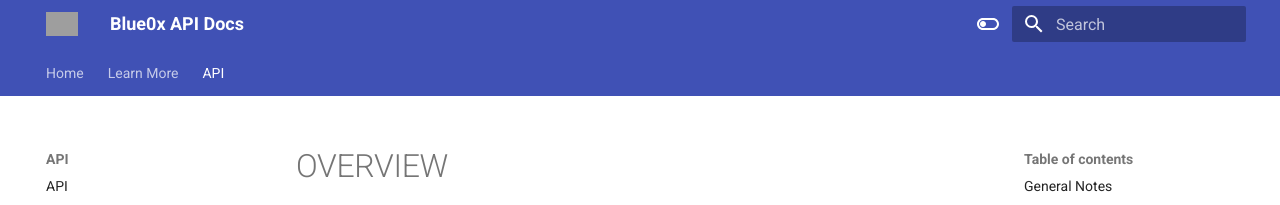
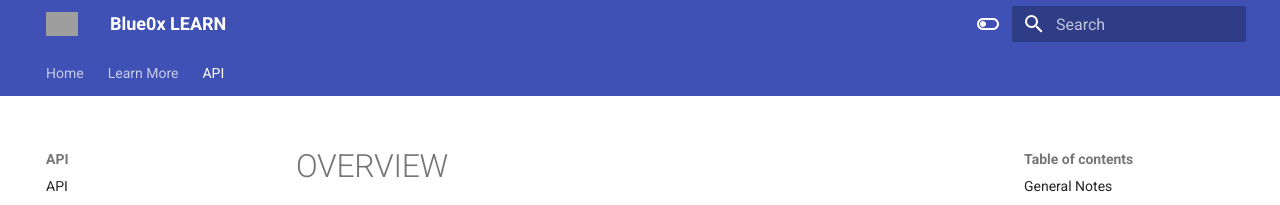
Before and after one commit to theBlue0x/docs, an MkDocs documentation site: the page built from docs/general.md, in a window 1280 px wide. Shown: the top 205 px of the page. Built offline with MkDocs 1.6.1 and Material for MkDocs 9.7.7, drawn with Linux system fonts in a browser that asks for light colours; grey boxes are pictures that could not be loaded.

Commit message:
Update mkdocs.yml

```diff
--- a/mkdocs.yml
+++ b/mkdocs.yml
@@ -1,5 +1,5 @@
-site_name: Blue0x API Docs
-site_description: 'Blue0x API Documentation'
+site_name: Blue0x LEARN
+site_description: 'Learn about the Blue0x Network'
 site_author: 'Blue0x Devs'
 docs_dir: docs/
 nav:
```
